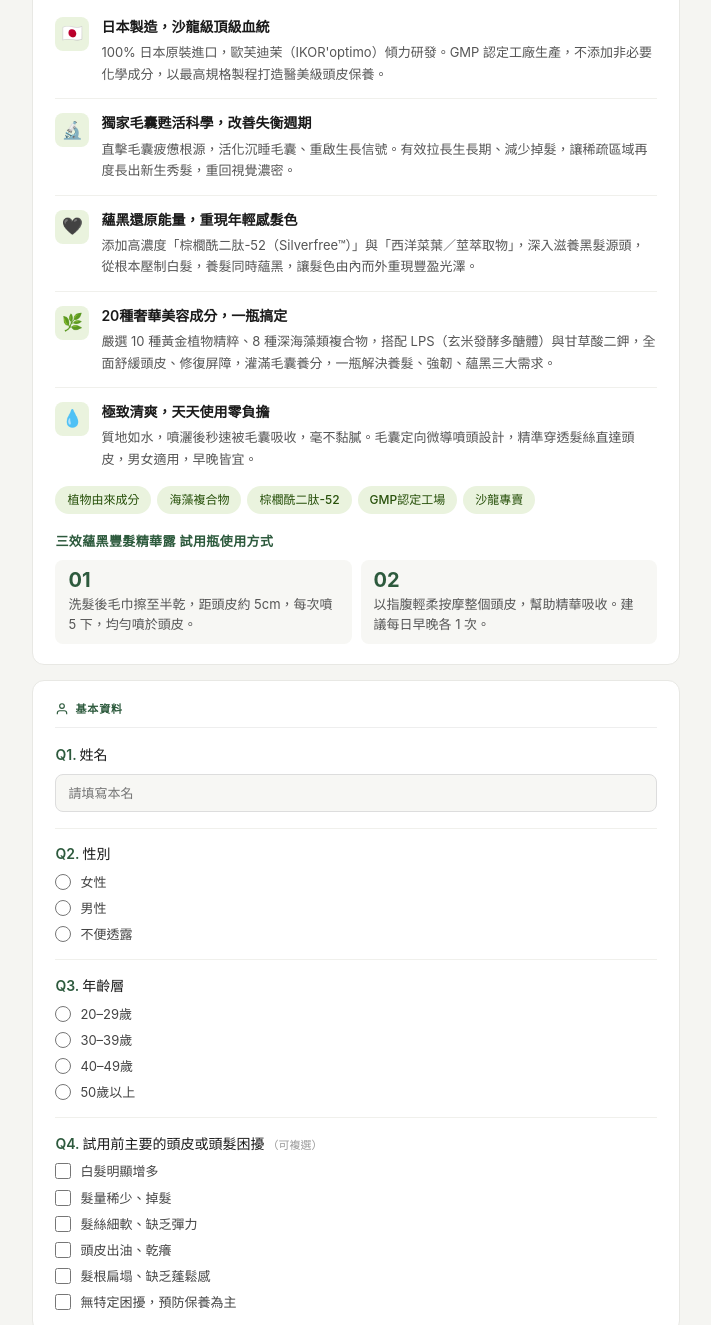
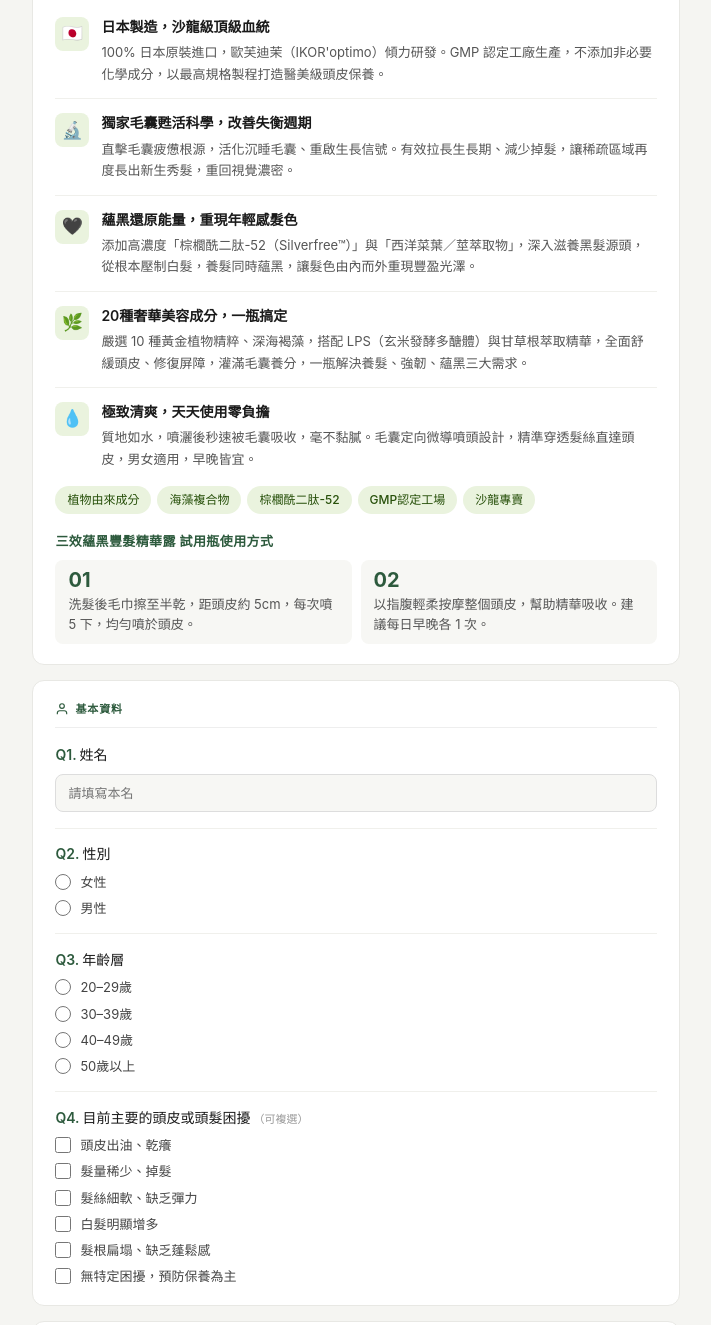
Before and after one commit to cinyoungwu-cyber/hair-lotion, a plain HTML site: page index.html in a window 1280 px wide. Shown: the part 537-1862 px from the top of the page, without its empty margins (284-995 px from the left). Drawn offline with Linux system fonts and the light colour scheme.

Commit message:
Update index.html

```diff
--- a/index.html
+++ b/index.html
@@ -130,7 +130,7 @@ textarea:focus,input[type=text]:focus{border-color:#2d5a3d;background:#fff}
         <div class="feat-icon">🌿</div>
         <div>
           <div class="feat-title">20種奢華美容成分，一瓶搞定</div>
-          <div class="feat-desc">嚴選 10 種黃金植物精粹、8 種深海藻類複合物，搭配 LPS（玄米發酵多醣體）與甘草酸二鉀，全面舒緩頭皮、修復屏障，灌滿毛囊養分，一瓶解決養髮、強韌、蘊黑三大需求。</div>
+          <div class="feat-desc">嚴選 10 種黃金植物精粹、深海褐藻，搭配 LPS（玄米發酵多醣體）與甘草根萃取精華，全面舒緩頭皮、修復屏障，灌滿毛囊養分，一瓶解決養髮、強韌、蘊黑三大需求。</div>
         </div>
       </div>
       <div class="feat-item">
@@ -179,7 +179,6 @@ textarea:focus,input[type=text]:focus{border-color:#2d5a3d;background:#fff}
       <div class="radio-group">
         <label class="r-row"><input type="radio" name="gender" value="女性"> 女性</label>
         <label class="r-row"><input type="radio" name="gender" value="男性"> 男性</label>
-        <label class="r-row"><input type="radio" name="gender" value="不便透露"> 不便透露</label>
       </div>
     </div>
     <div class="divider"></div>
@@ -194,12 +193,12 @@ textarea:focus,input[type=text]:focus{border-color:#2d5a3d;background:#fff}
     </div>
     <div class="divider"></div>
     <div class="q-item" style="margin-bottom:0">
-      <div class="q-label"><span class="q-num">Q4.</span>試用前主要的頭皮或頭髮困擾<span class="q-sub">（可複選）</span></div>
+      <div class="q-label"><span class="q-num">Q4.</span>目前主要的頭皮或頭髮困擾<span class="q-sub">（可複選）</span></div>
       <div class="check-group">
-        <label class="c-row"><input type="checkbox" name="concern" value="白髮明顯增多"> 白髮明顯增多</label>
+        <label class="c-row"><input type="checkbox" name="concern" value="頭皮出油、乾癢"> 頭皮出油、乾癢</label>
         <label class="c-row"><input type="checkbox" name="concern" value="髮量稀少、掉髮"> 髮量稀少、掉髮</label>
         <label class="c-row"><input type="checkbox" name="concern" value="髮絲細軟、缺乏彈力"> 髮絲細軟、缺乏彈力</label>
-        <label class="c-row"><input type="checkbox" name="concern" value="頭皮出油、乾癢"> 頭皮出油、乾癢</label>
+        <label class="c-row"><input type="checkbox" name="concern" value="白髮明顯增多"> 白髮明顯增多</label>
         <label class="c-row"><input type="checkbox" name="concern" value="髮根扁塌、缺乏蓬鬆感"> 髮根扁塌、缺乏蓬鬆感</label>
         <label class="c-row"><input type="checkbox" name="concern" value="無特定困擾，預防保養為主"> 無特定困擾，預防保養為主</label>
       </div>
```
